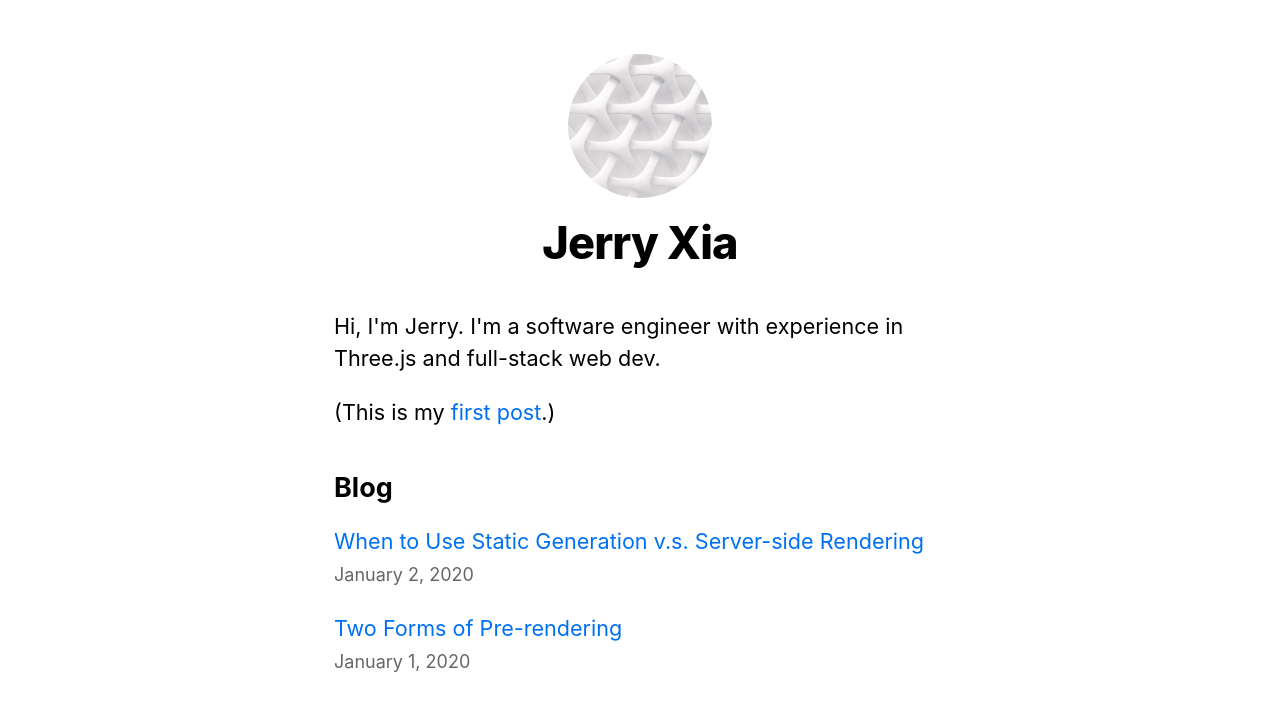
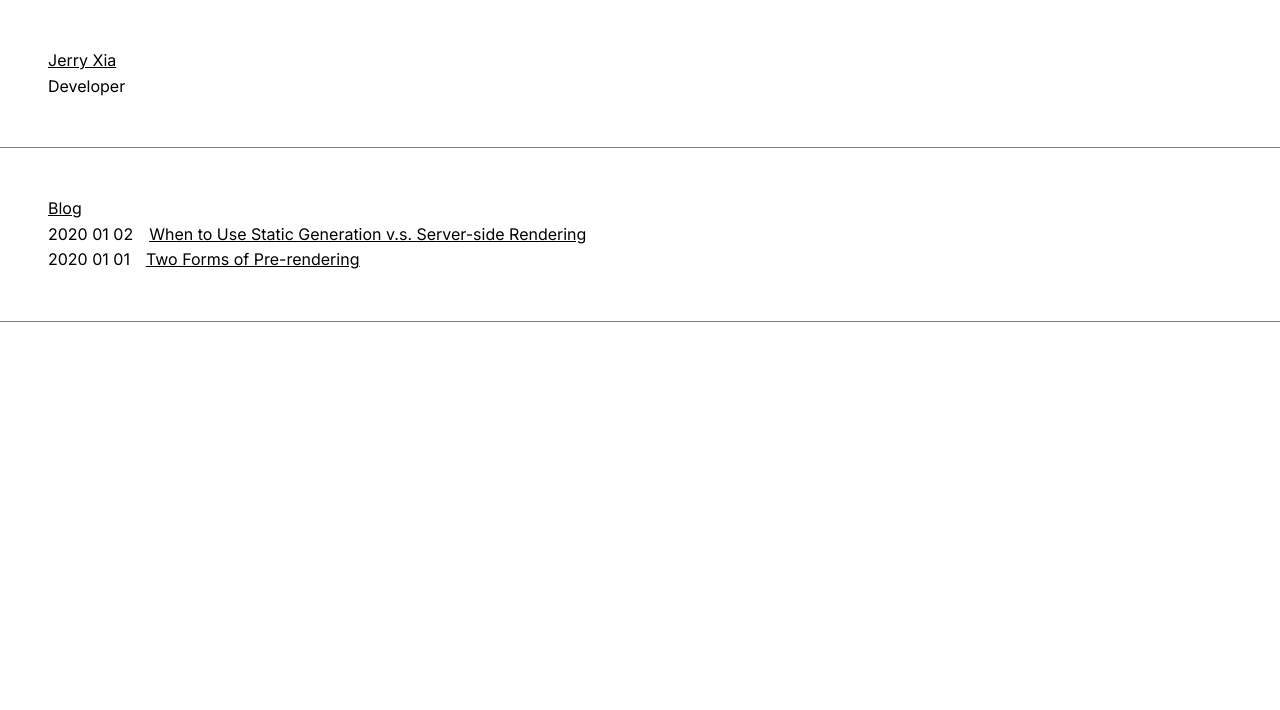
Before and after one commit to jerryliangxia/portfolio-v2, a Next.js app: page / in a window 1280 px wide. Shown: the top 710 px of the page. Built offline with nearby package versions, Linux system fonts and the light colour scheme.

Commit message:
Customize CSS

```diff
--- a/components/date.js
+++ b/components/date.js
@@ -2,5 +2,5 @@ import { parseISO, format } from "date-fns";
 
 export default function Date({ dateString }) {
   const date = parseISO(dateString);
-  return <time dateTime={dateString}>{format(date, "LLLL d, yyyy")}</time>;
+  return <time dateTime={dateString}>{format(date, "yyyy MM dd")}</time>;
 }
--- a/components/layout.js
+++ b/components/layout.js
@@ -5,6 +5,7 @@ import utilStyles from "../styles/utils.module.css";
 import Link from "next/link";
 
 const name = "Jerry Xia";
+const desc = "Developer";
 export const siteTitle = "Jerry Xia";
 
 export default function Layout({ children, home }) {
@@ -28,40 +29,19 @@ export default function Layout({ children, home }) {
       <header className={styles.header}>
         {home ? (
           <>
-            <Image
-              priority
-              src="/images/profile.jpg"
-              className={utilStyles.borderCircle}
-              height={144}
-              width={144}
-              alt=""
-            />
-            <h1 className={utilStyles.heading2Xl}>{name}</h1>
+            <h1 className={utilStyles.heading}>{name}</h1>
+            <p className={utilStyles.paragraph}>{desc}</p>
           </>
         ) : (
-          <>
-            <Link href="/">
-              <Image
-                priority
-                src="/images/profile.jpg"
-                className={utilStyles.borderCircle}
-                height={108}
-                width={108}
-                alt=""
-              />
-            </Link>
-            <h2 className={utilStyles.headingLg}>
-              <Link href="/" className={utilStyles.colorInherit}>
-                {name}
-              </Link>
-            </h2>
-          </>
+          <></>
         )}
       </header>
       <main>{children}</main>
       {!home && (
         <div className={styles.backToHome}>
-          <Link href="/">← Back to home</Link>
+          <Link className={utilStyles.link} href="/">
+            ← Back to home
+          </Link>
         </div>
       )}
     </div>
--- a/components/layout.module.css
+++ b/components/layout.module.css
@@ -1,15 +1,23 @@
 .container {
-  max-width: 36rem;
-  padding: 0 1rem;
-  margin: 3rem auto 6rem;
+  max-width: 100%;
 }
 
 .header {
-  display: flex;
-  flex-direction: column;
-  align-items: center;
+  margin: 3rem;
+}
+
+@media (max-width: 600px) {
+  .header {
+    margin: 1.5rem;
+  }
 }
 
 .backToHome {
-  margin: 3rem 0 0;
+  margin: 3rem;
 }
+
+@media (max-width: 600px) {
+  .backToHome {
+    margin: 1.5rem;
+  }
+}
--- a/pages/_app.js
+++ b/pages/_app.js
@@ -1,5 +1,12 @@
 import "../styles/global.css";
+import { Inter } from "next/font/google";
+
+const inter = Inter({ subsets: ["latin"] });
 
 export default function App({ Component, pageProps }) {
-  return <Component {...pageProps} />;
+  return (
+    <main className={inter.className}>
+      <Component {...pageProps} />
+    </main>
+  );
 }
--- a/pages/index.js
+++ b/pages/index.js
@@ -20,25 +20,17 @@ export default function Home({ allPostsData }) {
       <Head>
         <title>{siteTitle}</title>
       </Head>
-      <section className={utilStyles.headingMd}>
-        <p>
-          Hi, I'm Jerry. I'm a software engineer with experience in Three.js and
-          full-stack web dev.
-        </p>
-        <p>
-          (This is my <Link href="/posts/first-post">first post</Link>.)
-        </p>
-      </section>
-      <section className={`${utilStyles.headingMd} ${utilStyles.padding1px}`}>
-        <h2 className={utilStyles.headingLg}>Blog</h2>
+      <section className={utilStyles.section}>
+        <h1 className={utilStyles.heading}>Blog</h1>
         <ul className={utilStyles.list}>
           {allPostsData.map(({ id, date, title }) => (
             <li className={utilStyles.listItem} key={id}>
-              <Link href={`/posts/${id}`}>{title}</Link>
-              <br />
-              <small className={utilStyles.lightText}>
-                <Date dateString={date} />
-              </small>
+              <Date className={utilStyles.blogDate} dateString={date} />
+              <div className={utilStyles.blogTitle}>
+                <Link className={utilStyles.link} href={`/posts/${id}`}>
+                  {title}
+                </Link>
+              </div>
             </li>
           ))}
         </ul>
--- a/pages/posts/[id].js
+++ b/pages/posts/[id].js
@@ -29,9 +29,9 @@ export default function Post({ postData }) {
       <Head>
         <title>{postData.title}</title>
       </Head>
-      <article>
-        <h1 className={utilStyles.headingXl}>{postData.title}</h1>
-        <div className={utilStyles.lightText}>
+      <article className={utilStyles.header}>
+        <h1 className={utilStyles.heading}>{postData.title}</h1>
+        <div className={utilStyles.paragraph}>
           <Date dateString={postData.date} />
         </div>
         <div dangerouslySetInnerHTML={{ __html: postData.contentHtml }} />
--- a/styles/Home.module.css
+++ b/styles/Home.module.css
@@ -57,9 +57,7 @@
   text-decoration: none;
   border: 1px solid #eaeaea;
   border-radius: 10px;
-  transition:
-    color 0.15s ease,
-    border-color 0.15s ease;
+  transition: color 0.15s ease, border-color 0.15s ease;
 }
 
 .card:hover,
--- a/styles/global.css
+++ b/styles/global.css
@@ -5,7 +5,7 @@ body {
   font-family: -apple-system, BlinkMacSystemFont, Segoe UI, Roboto, Oxygen,
     Ubuntu, Cantarell, Fira Sans, Droid Sans, Helvetica Neue, sans-serif;
   line-height: 1.6;
-  font-size: 18px;
+  font-size: 16px;
 }
 
 * {
--- a/styles/utils.module.css
+++ b/styles/utils.module.css
@@ -1,28 +1,38 @@
-.heading2Xl {
-  font-size: 2.5rem;
-  line-height: 1.2;
-  font-weight: 800;
-  letter-spacing: -0.05rem;
-  margin: 1rem 0;
+.header {
+  margin: 3rem;
 }
 
-.headingXl {
-  font-size: 2rem;
-  line-height: 1.3;
-  font-weight: 800;
-  letter-spacing: -0.05rem;
-  margin: 1rem 0;
+/* Media query for mobile devices */
+@media (max-width: 600px) {
+  .header {
+    margin: 1.5rem; /* Adjust margin for mobile devices */
+  }
 }
 
-.headingLg {
-  font-size: 1.5rem;
-  line-height: 1.4;
-  margin: 1rem 0;
+.section {
+  padding: 3rem 3rem;
+  border-bottom: 1px solid gray;
+  border-top: 1px solid gray;
 }
 
-.headingMd {
-  font-size: 1.2rem;
-  line-height: 1.5;
+@media (max-width: 600px) {
+  .section {
+    padding: 3rem 1.5rem;
+    border-bottom: 1px solid gray;
+    border-top: 1px solid gray;
+  }
+}
+
+.heading {
+  font-size: 1rem;
+  margin: 0;
+  font-weight: normal;
+  text-decoration: underline;
+}
+
+.paragraph {
+  font-size: 1rem;
+  margin: 0;
 }
 
 .borderCircle {
@@ -44,7 +54,26 @@
 }
 
 .listItem {
-  margin: 0 0 1.25rem;
+  display: flex;
+  flex-direction: row;
+  align-items: top;
+  gap: 1rem;
+}
+
+.blogDate {
+  width: 5rem;
+  text-align: right;
+}
+
+.blogTitle {
+  flex: 1;
+  color: #000;
+  text-decoration: underline;
+}
+
+.link {
+  color: #000;
+  text-decoration: underline;
 }
 
 .lightText {
```
